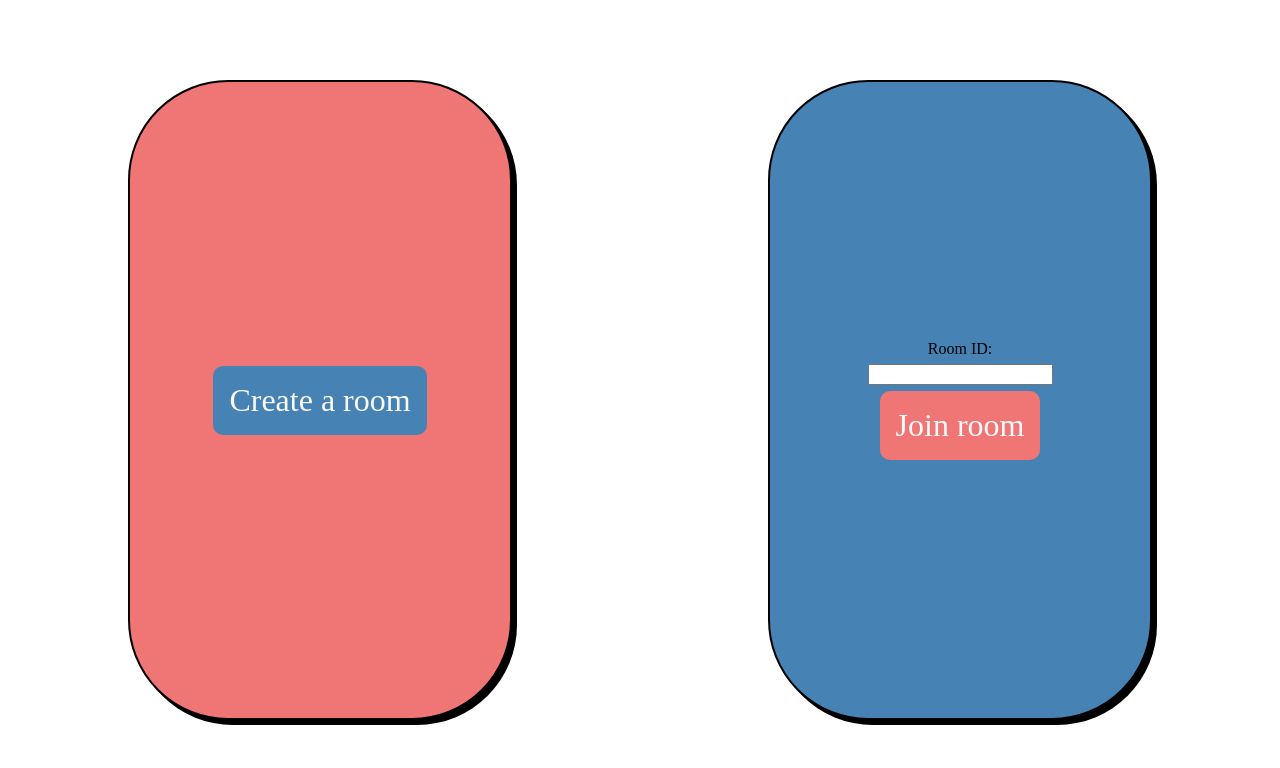
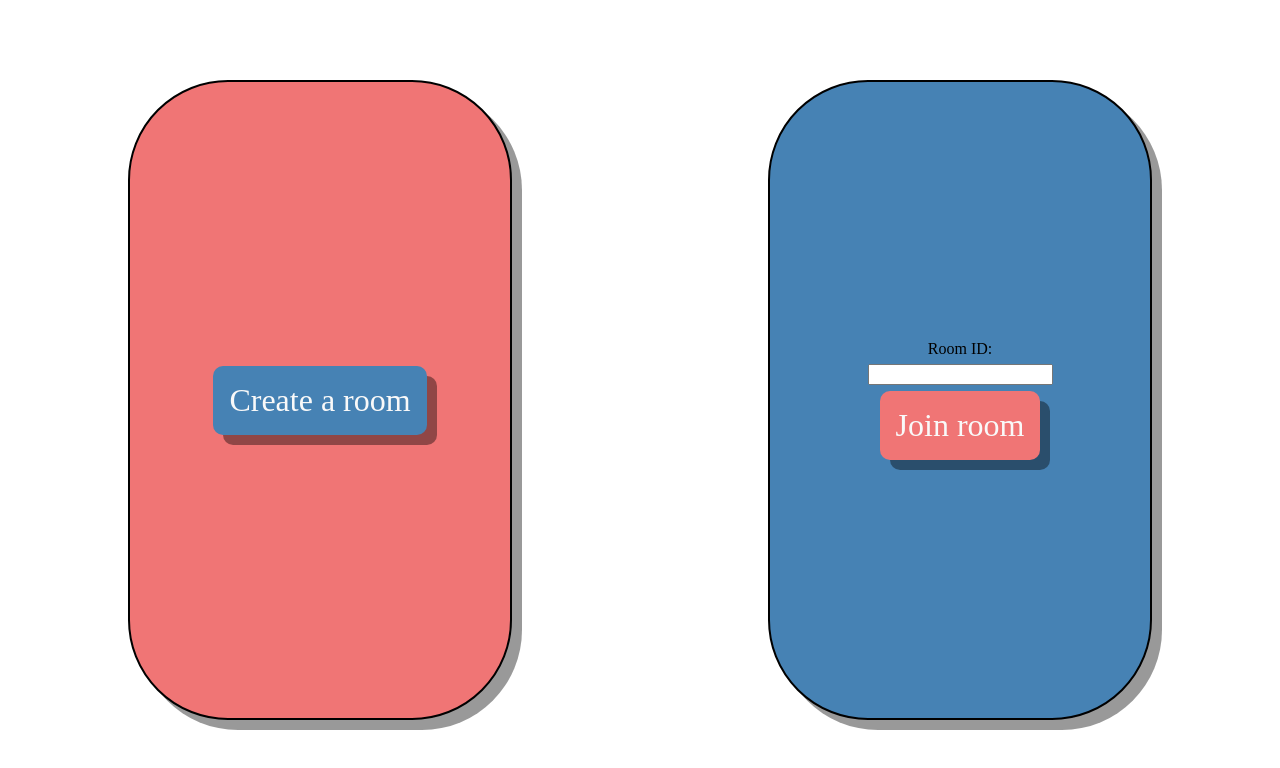
Before and after one commit to kubni/SyncVideo, a React (Create React App) app: page / in a window 1280 px wide. Shown: the top 768 px of the page. Built offline with nearby package versions, Linux system fonts and the light colour scheme; no server answers.

Commit message:
feat: Change css shadow property

```diff
--- a/src/pages/Home/home.css
+++ b/src/pages/Home/home.css
@@ -6,11 +6,11 @@
     font-size: 2em;
     text-align: center;
     text-decoration: none;
+    box-shadow: 10px 10px rgba(0, 0, 0, 40%);
 }
 
 .btn-create-room {
     background-color: var(--clr-home-secondary);
-    /* border: 1px solid black; */
 }
 
 .btn-join-room {
@@ -21,14 +21,13 @@
     display: flex;
     align-items: center;
     justify-content: space-around;
-    /* justify-content: center; */
     min-height: 100vh;
 }
 
 .bubbles > * {
     border-radius: 6.25rem;
     border: 2px solid;
-    box-shadow: 5px 5px rgba(0, 0, 0, 100%);
+    box-shadow: 10px 10px rgba(0, 0, 0, 40%);
     display: flex;
     flex-direction: column;
     gap: 1rem;
@@ -58,7 +57,6 @@
   .bubbles {
     flex-direction: column
   }
-
   .bubbles > * {
     height: 40vh;
     width: 90vw;
```
